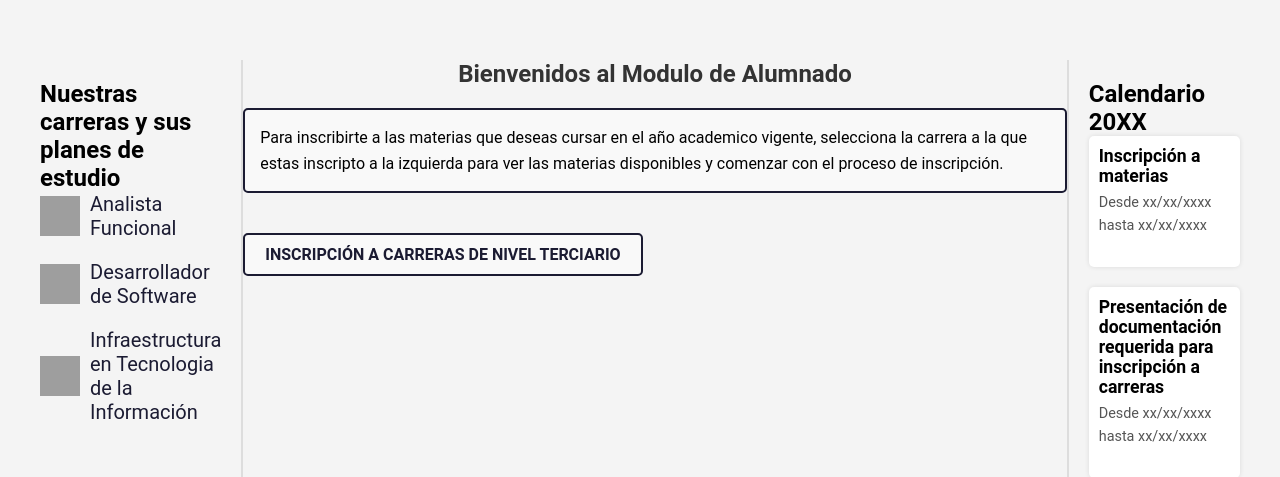
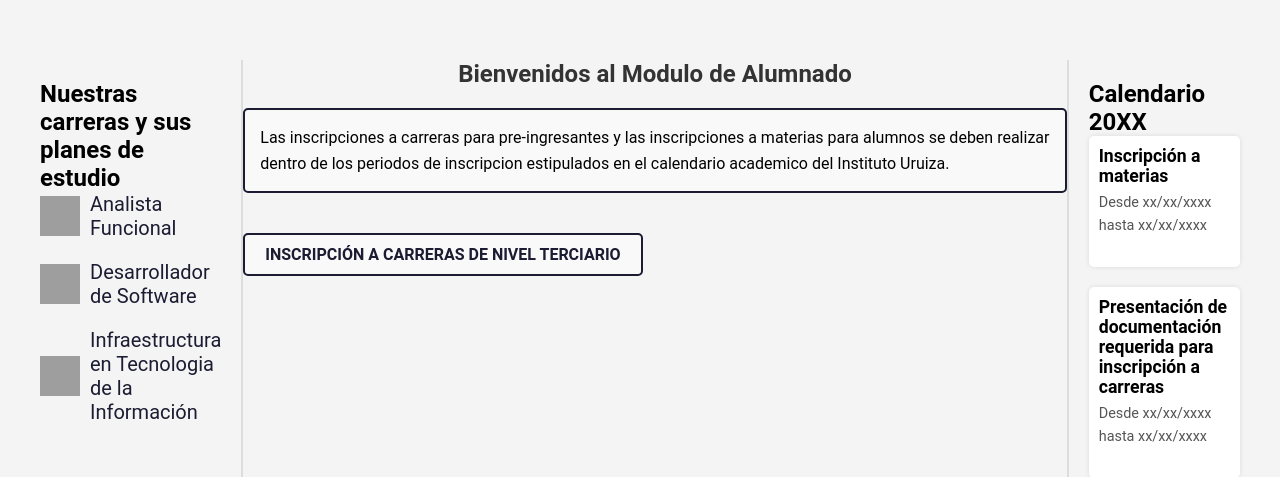
Before and after one commit to damian-trucco/TPI_PP2_Corregido_21-02-2025, a PHP site: page / in a window 1280 px wide. Shown: the part 232-709 px from the top of the page. Run offline with PHP 8.4, Linux system fonts and the light colour scheme; data comes from the database, SQL or seed files in the repository; grey boxes are pictures that could not be loaded.

Commit message:
Update index.php

```diff
--- a/index.php
+++ b/index.php
@@ -20,7 +20,7 @@
     <meta charset="UTF-8">
     <meta name="viewport" content="width=device-width, initial-scale=1.0">
     <title>Inscripción a Carreras</title>
-    <link rel="stylesheet" href="css/style.css">
+    <link rel="stylesheet" href="./css/style.css">
 </head>
 
 <body>
@@ -71,7 +71,7 @@
 
         <section>
             <h1>Bienvenidos al Modulo de Alumnado</h1>
-            <p>Para inscribirte a las materias que deseas cursar en el año academico vigente, selecciona la carrera a la que estas inscripto a la izquierda para ver las materias disponibles y comenzar con el proceso de inscripción.</p>
+            <p>Las inscripciones a carreras para pre-ingresantes y las inscripciones a materias para alumnos se deben realizar dentro de los periodos de inscripcion estipulados en el calendario academico del Instituto Uruiza.</p>
             <a href="preinscripcion.php" class="inscripcion-link">INSCRIPCIÓN A CARRERAS DE NIVEL TERCIARIO</a>
         </section>
 
```
